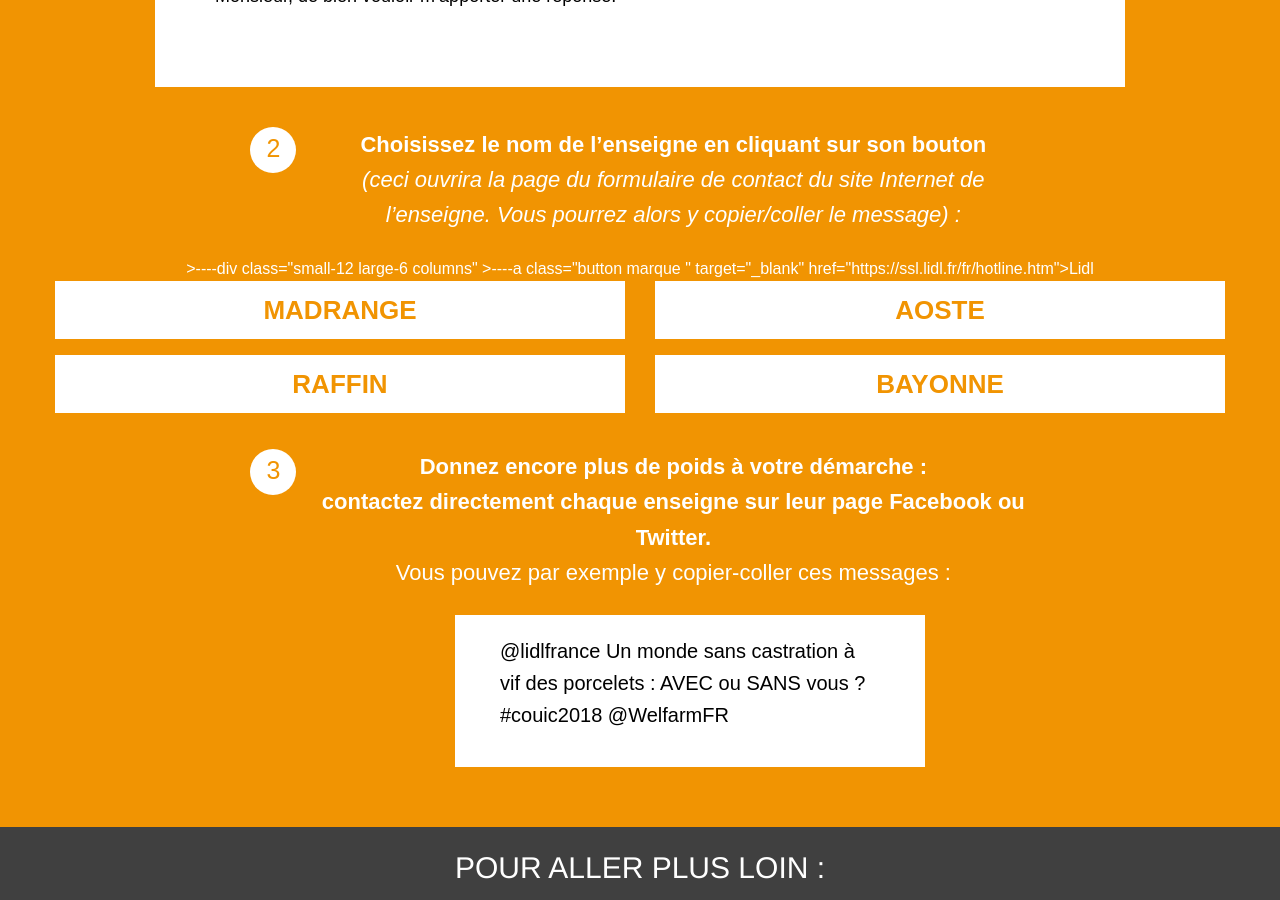
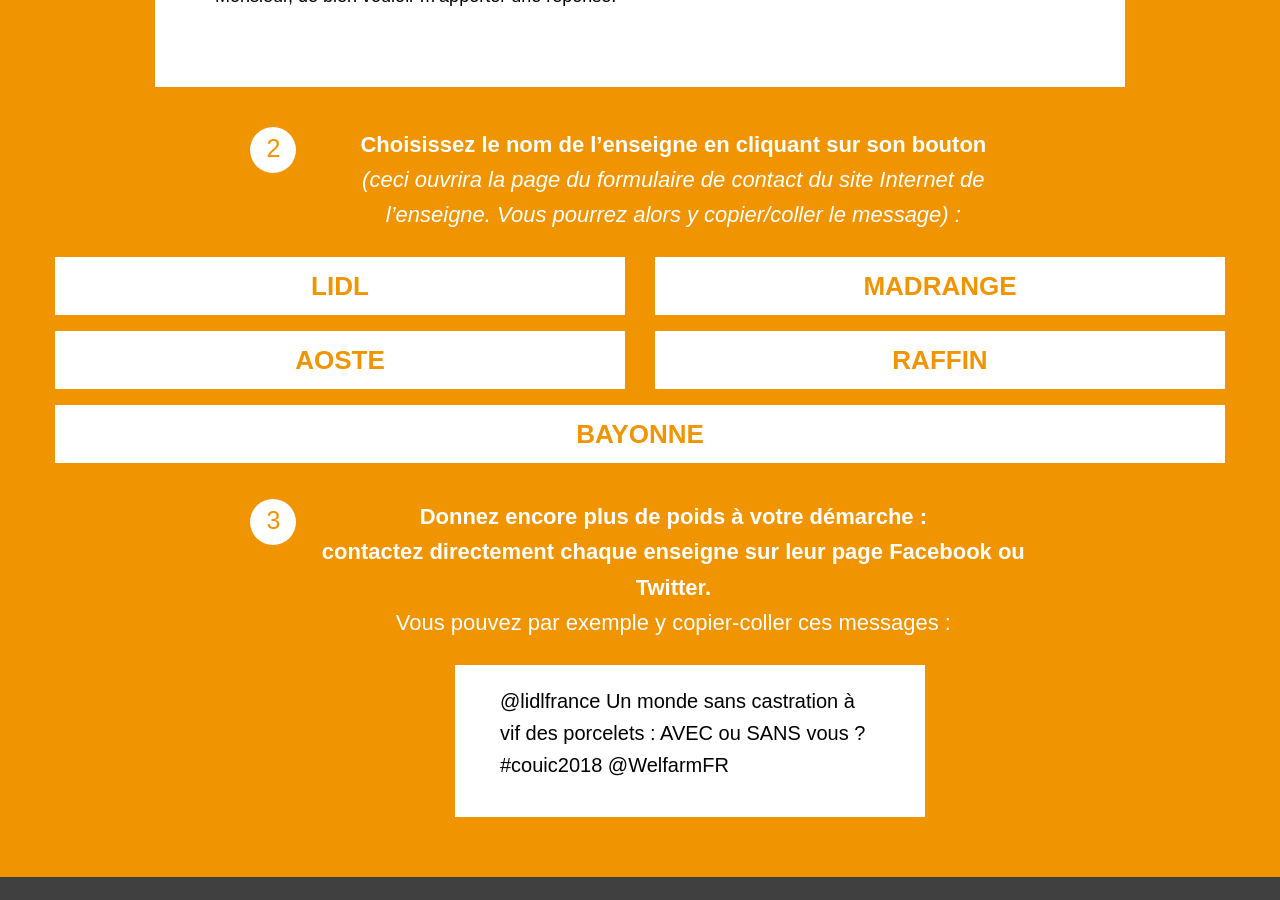
Before and after one commit to adfinitas-app/welfarm-petition, a Jekyll site: the page built from index.html, in a window 1280 px wide and 900 px high, scrolled down 4323 px. Built offline with Jekyll 4.4.1, drawn with Linux system fonts in a browser that asks for light colours; comment, search, counter and statistics services are not loaded.

Commit message:
Updated '_includes/professionels.html' via CloudCannon

```diff
--- a/_includes/professionels.html
+++ b/_includes/professionels.html
@@ -67,15 +67,15 @@
       </div>
     </div>
     <div class="row">
-	    >----div class="small-12 large-6 columns"
-	    >----a class="button marque " target="_blank" href="https://ssl.lidl.fr/fr/hotline.htm">Lidl
+	    <div class="small-12 large-6 columns">
+	    <a class="button marque " target="_blank" href="https://ssl.lidl.fr/fr/hotline.htm">Lidl</a></div>
 	    <div class="small-12 large-6 columns">
 	    <a class="button marque " target="_blank" href="mailto:consommateurs@madrange.com">Madrange</a></div>
 	    <div class="small-12 large-6 columns">
 	    <a class="button marque " target="_blank" href="http://www.groupeaoste.com/scs/Satellite?c=Page&cid=1374097616246&pagename=AO%2FPage%2FAO_Contacto2">Aoste</a></div>
 	    <div class="small-12 large-6 columns">
 	    <a class="button marque " target="_blank" href="http://www.raffin.com/contactez-nous/">Raffin</a></div>
-	    <div class="small-12 large-6 columns">
+	    <div class="small-12 large-12 columns">
 	    <a class="button marque" target="_blank" href="http://www.maison-du-jambon-de-bayonne.com/contact/">Bayonne</a></div>
     </div>
   <div class="part-4">
```
